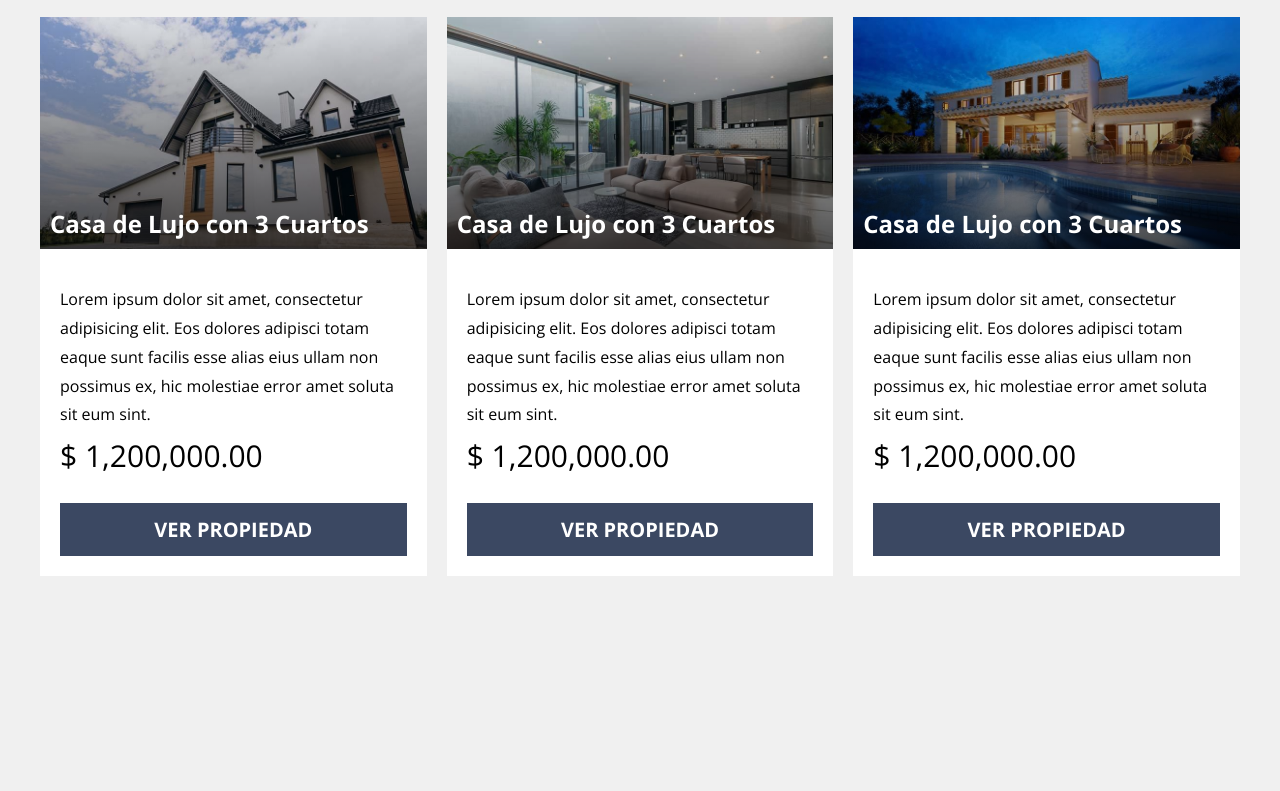
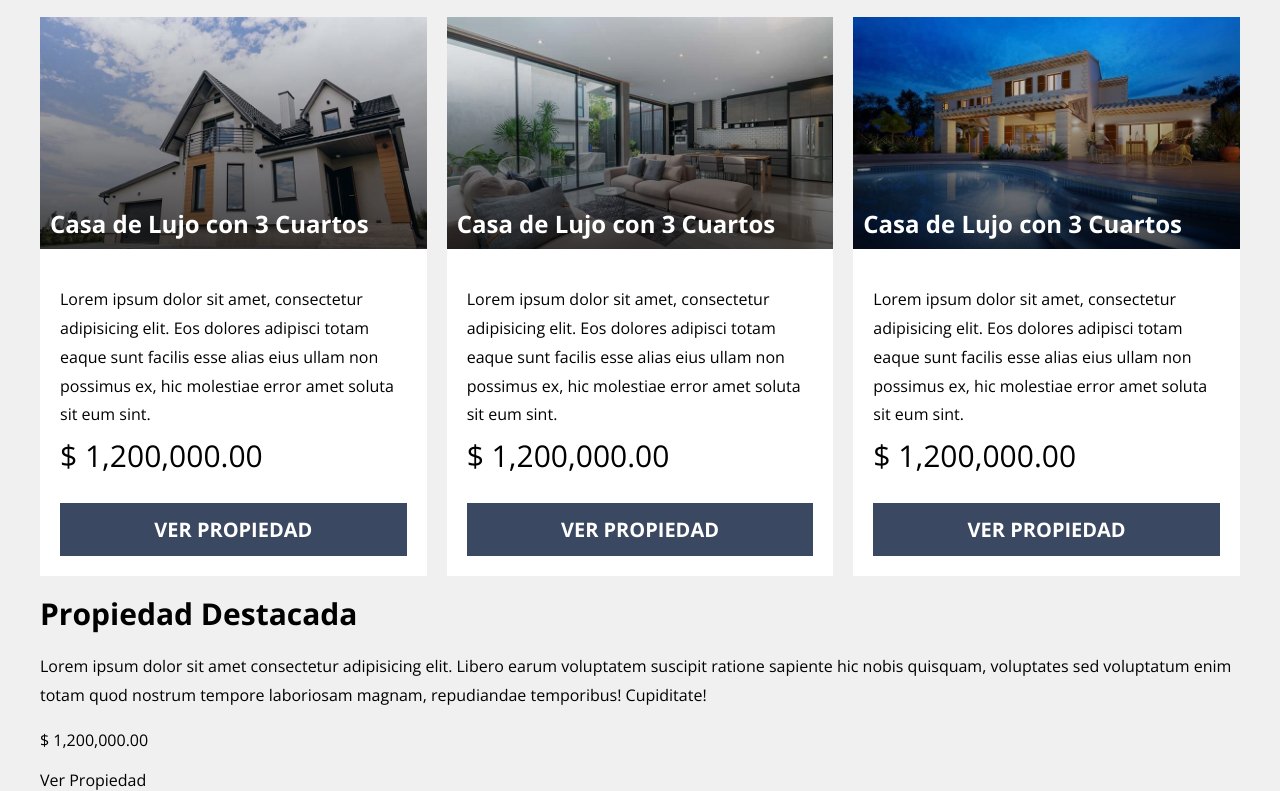
Before and after one commit to antoniopd/Inmoviliaria-SASS---GULP, a website: page index.html in a window 1280 px wide. Shown: the part 1370-2161 px from the top of the page. Before the commit the page ends 1946 px from the top, so only its background shows below. Drawn offline with nearby package versions, Linux system fonts and the light colour scheme.

Commit message:
creo el html de propiedad destacada

```diff
--- a/index.html
+++ b/index.html
@@ -110,5 +110,16 @@
         </div>
     </main>
 
+    <section class="destacada">
+        <div class="destacada__grid contenedor">
+            <div class="destacada__contenido">
+                <h3 class="destacada__heading">Propiedad Destacada</h3>
+                <p class="destacada__texto">Lorem ipsum dolor sit amet consectetur adipisicing elit. Libero earum voluptatem suscipit ratione sapiente hic nobis quisquam, voluptates sed voluptatum enim totam quod nostrum tempore laboriosam magnam, repudiandae temporibus! Cupiditate!</p>
+                <p class="destacada__precio">$ 1,200,000.00</p>
+                <a href="#" class="destacada__enlace">Ver Propiedad</a>
+            </div>
+        </div>
+    </section>
+
 </body>
 </html>
```
